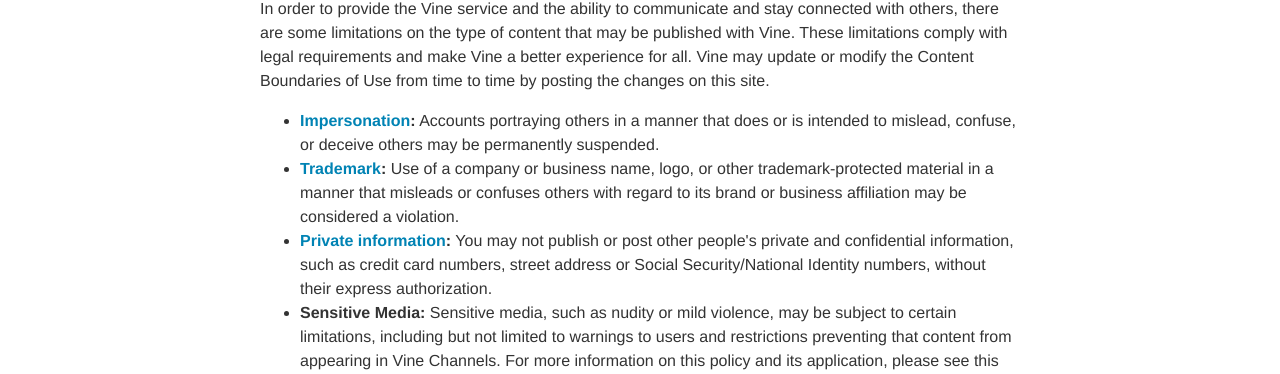
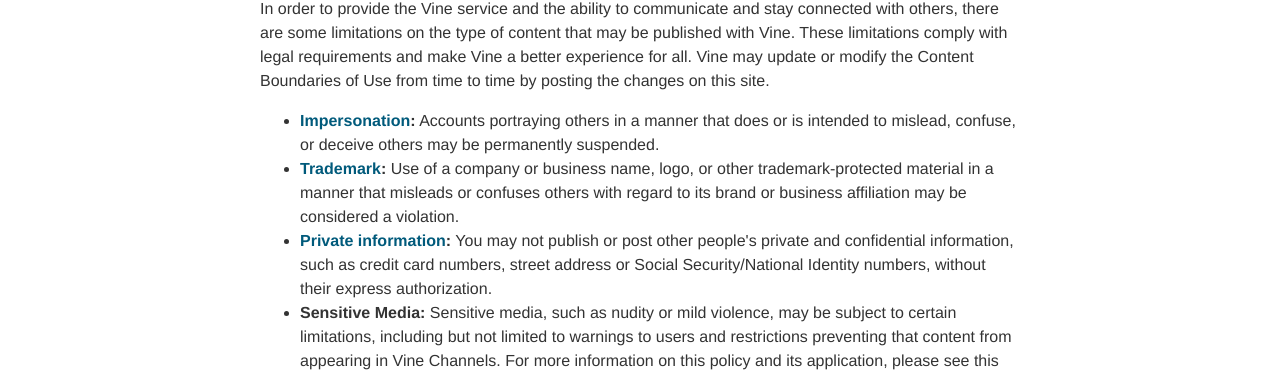
Before and after one commit to koara/koara.github.io, a website: page test.html in a window 1280 px wide. Shown: the part 426-800 px from the top of the page. Drawn offline with Linux system fonts and the light colour scheme.

Commit message:
change logo

```diff
--- a/a.css
+++ b/a.css
@@ -1,5 +1,5 @@
 body {color: #3D3936; margin: 60px 20px; font-family: Arial,sans-serif; font-size: 16px; line-height: 1.6; text-align: center;}
-a { color: rgb(87, 173, 104); text-decoration: underline; }
+a { color: #005A7B; text-decoration: none; }
 a img {border: none;}
 h1 { font-size: 27px; font-weight: bold; line-height: 1.2;}
 h2 { font-size: 18px; font-weight: bold; line-height: 1.2; padding-bottom: .5em; padding-top: 2em; text-transform: uppercase; }
--- a/test.html
+++ b/test.html
@@ -4,13 +4,13 @@
     <meta charset="utf-8">
     <title></title>
     <style>
-        body { border-top: 4px solid #0083b4; color: #333; font: 16px/24px Helvetica, Arial, sans-serif; margin: 0; padding: 0 20px; }
-        a { color: #0083b4; text-decoration: none; }
+        body { border-top: 4px solid #005A7B; color: #333; font: 16px/24px Helvetica, Arial, sans-serif; margin: 0; padding: 0 20px; }
+        a { color: #005A7B; text-decoration: none; }
         #wr { margin: 60px auto; max-width: 760px; }
         #mn { display: block; float: right; list-style: none; padding: 15px 0 0 0; }
         #mn li { float: left; margin: 0; padding: 0 0 0 15px; }
         #mn li a { color: #999; display: block; padding: 0; }
-        #mn li a:hover { color: #0083b4; }
+        #mn li a:hover { color: #005A7B; }
         #ct { margin-top: 60px; }
     </style>
 </head>
```
Also changed, not shown: logo.png.
